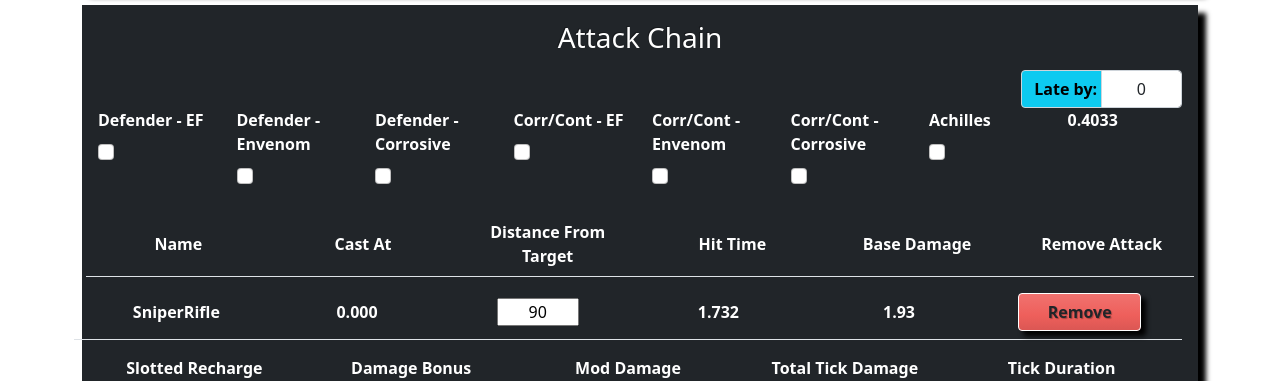
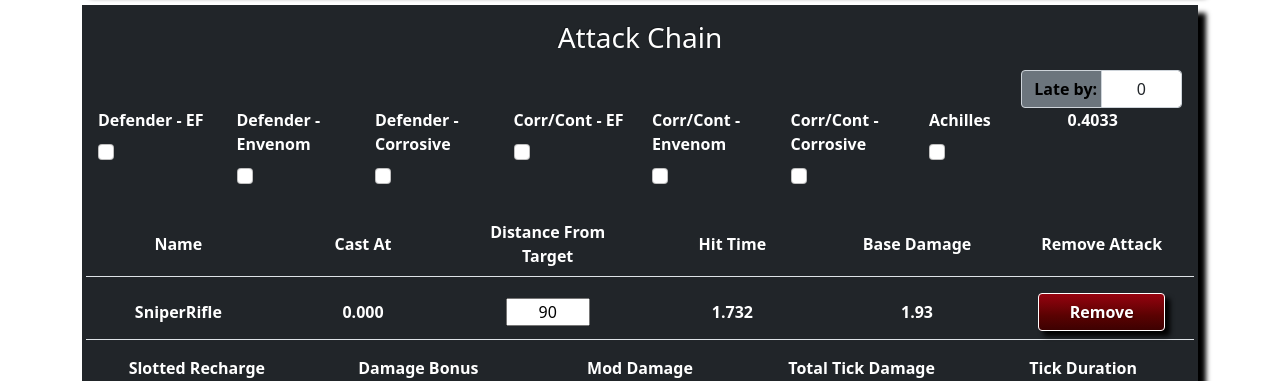
Before and after one commit to SFoxGit/offtimings, a React (Create React App) app: page /#/ in a window 1280 px wide. Both pictures are taken after a click on the element 640 px from the left and 655 px from the top of the page. Shown: the part 392-773 px from the top of the page. Built offline with nearby package versions, Linux system fonts and the light colour scheme.

Commit message:
danger changed to darker

```diff
--- a/src/App.css
+++ b/src/App.css
@@ -28,3 +28,8 @@
 .btn-success {
   background-image: linear-gradient(cadetblue,#3e68b6 60%,#292b8a) !important
 }
+
+.btn-danger {
+  background-image: linear-gradient(#96030f,#5a0202 60%, rgb(61, 1, 1)) !important;
+  color: white !important
+}
--- a/src/components/Chain/chain.attack.jsx
+++ b/src/components/Chain/chain.attack.jsx
@@ -156,7 +156,7 @@ export default function ChainAttack(props) {
 
   }, [attack, lethalDamageTick, energyDamageTick, negativeDamageTick, fireDamageTick, coldDamageTick, toxicDamageTick, psionicDamageTick, smashDamageTick, damageBonus, smashDamage, smashProc, smashingLethal, lethalDamage, lethalProc, energyDamage, energyProc, negativeDamage, negativeProc, energyNegative, fireDamage, fireProc, coldDamage, fireCold, toxicDamage, toxicProc, psionicDamage, psionicProc, toxicPsionic])
   return (
-    <Row key={"chain" + attack.name}>
+    <div key={"chain" + attack.name}>
       <Row className="mt-2 border-bottom d-flex align-items-center chain" key={"chainHeader" + attack.name}>
         <Col className="p-2 text-center">{attack.name}</Col>
         <Col className="p-2 text-center">{(totalCast).toFixed(3)}</Col>
@@ -164,7 +164,7 @@ export default function ChainAttack(props) {
         <Col className="p-2 text-center">{(totalCast + attack.effectSeconds + attack.distance / attack.speed).toFixed(3)}</Col>
         {/* {attack.aoe ? <Col className="p-2 text-center">{procAOE < 90 ? procAOE + '%' : 90 + '%'}</Col> : <Col className="p-2 text-center">{procRate < 90 ? procRate + '%' : 90 + '%'}</Col>} */}
         <Col className="p-2 text-center d-flex justify-content-center align-items-center">{baseDamage.toFixed(2)}</Col>
-        <Col className="p-2 text-center d-flex justify-content-center align-items-center"><Button className="fw-bolder text-dark w-75 text-center remove" variant="danger" onClick={() => removeAttack(index)}>{x.matches ? "X" : "Remove"}</Button></Col>
+        <Col className="p-2 text-center d-flex justify-content-center align-items-center"><Button className="fw-bold w-75 text-center remove" variant="danger" onClick={() => removeAttack(index)}>{x.matches ? "X" : "Remove"}</Button></Col>
       </Row>
       <Row className="mt-2 d-flex align-items-center chain">
         <Col className="p-2 text-center">Slotted Recharge</Col>
@@ -207,6 +207,6 @@ export default function ChainAttack(props) {
         setSlottedRecharge={updateRechargeSlotting}
         enhArr={attack.enhancements}
       />
-    </Row>
+    </div>
   )
 }
--- a/src/components/Chain/chain.jsx
+++ b/src/components/Chain/chain.jsx
@@ -23,7 +23,7 @@ export default function Chain(props) {
         <Col xs={8} md={2}>
           {/* <input className="w-25" type="number" value={startTime} onChange={e => setStartTime(e.target.value)}></input> */}
           <InputGroup>
-            <InputGroup.Text className="w-50 bg-info text-black fw-bolder">Late by: </InputGroup.Text>
+            <InputGroup.Text className="w-50 bg-secondary text-black fw-bolder text-center">Late by: </InputGroup.Text>
             <FormControl style={{ backgroundColor: "white" }} className="text-center" defaultValue={startTime} onChange={e => setStartTime(parseFloat(e.target.value))} />
           </InputGroup>
         </Col>
```
